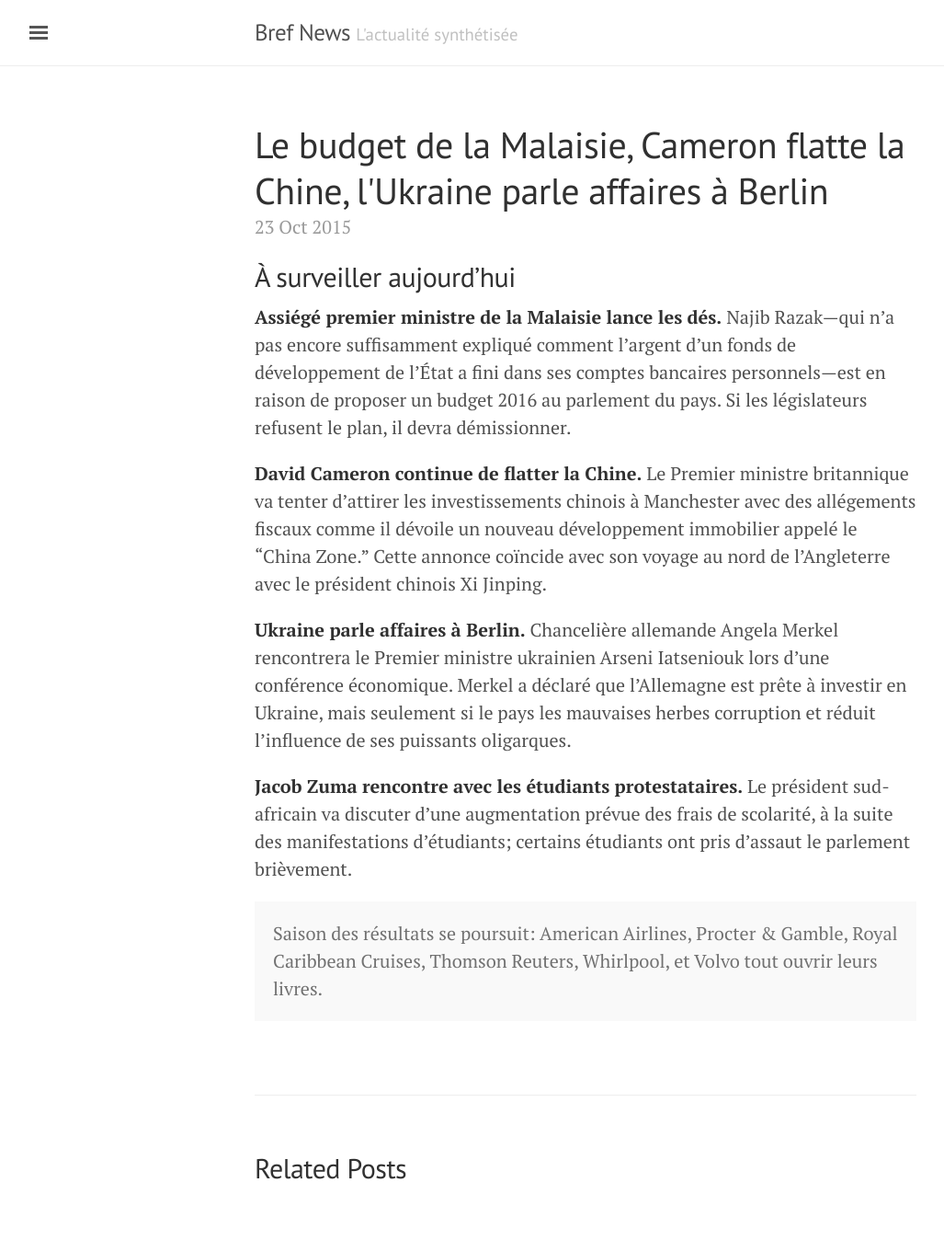
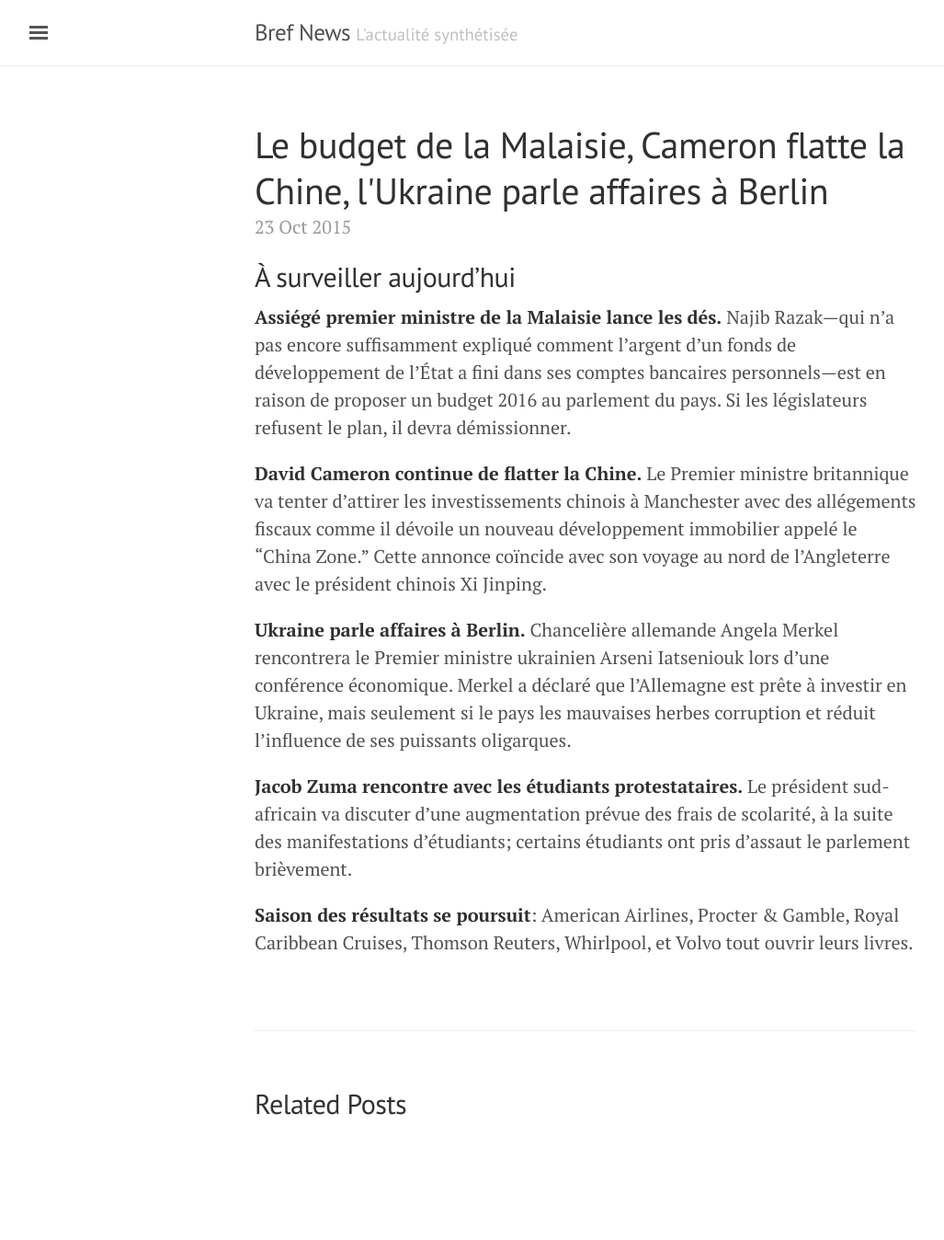
Before and after one commit to BrefNews/brefnews.github.io, a Jekyll site: the page built from _posts/2015-10-23-bulletin-1.md, in a window 1280 px wide. Shown: the whole page at 92% size, without its empty margins (3-1030 px from the left). Built offline with Jekyll 4.4.1, drawn with Linux system fonts in a browser that asks for light colours; after the commit the page ends 1278 px from its top, so only the background shows below that.

```diff
--- a/_config.yml
+++ b/_config.yml
@@ -2,12 +2,12 @@
 #
 # Use of `relative_permalinks` ensures post links from the index work properly.
 permalink:            pretty
-relative_permalinks:  true
+#relative_permalinks:  true
 
 # Setup
 title:                "Bref News"
 tagline:              "L'actualité synthétisée"
-description:          "<a href=\"https://twitter.com/BrefNews\" target=\"_blank\">Bref News</a> va à l'essentiel : des titres synthétisés avec soin pour une lecture adaptée aux smartphones."
+description:          "<a href=\"https://twitter.com/BrefNews\" target=\"_blank\">Bref News</a> va à l'essentiel&nbsp;: des titres synthétisés avec soin pour une lecture adaptée aux smartphones."
 url:                  "http://bref.news"
 baseurl:              ""
 paginate:             1
--- a/_posts/2015-10-23-bulletin-1.md
+++ b/_posts/2015-10-23-bulletin-1.md
@@ -20,7 +20,4 @@ Merkel a déclaré que l'Allemagne est prête à investir en Ukraine, mais seule
 **Jacob Zuma rencontre avec les étudiants protestataires.**
 Le président sud-africain va discuter d'une augmentation prévue des frais de scolarité, à la suite des manifestations d'étudiants; certains étudiants ont pris d'assaut le parlement brièvement.
 
-
-<div class="message">
-  Saison des résultats se poursuit: American Airlines, Procter & Gamble, Royal Caribbean Cruises, Thomson Reuters, Whirlpool, et Volvo tout ouvrir leurs livres.
-</div>
+**Saison des résultats se poursuit**: American Airlines, Procter & Gamble, Royal Caribbean Cruises, Thomson Reuters, Whirlpool, et Volvo tout ouvrir leurs livres.
```
Also changed, not shown: a-propos.md (renamed from about.md).
